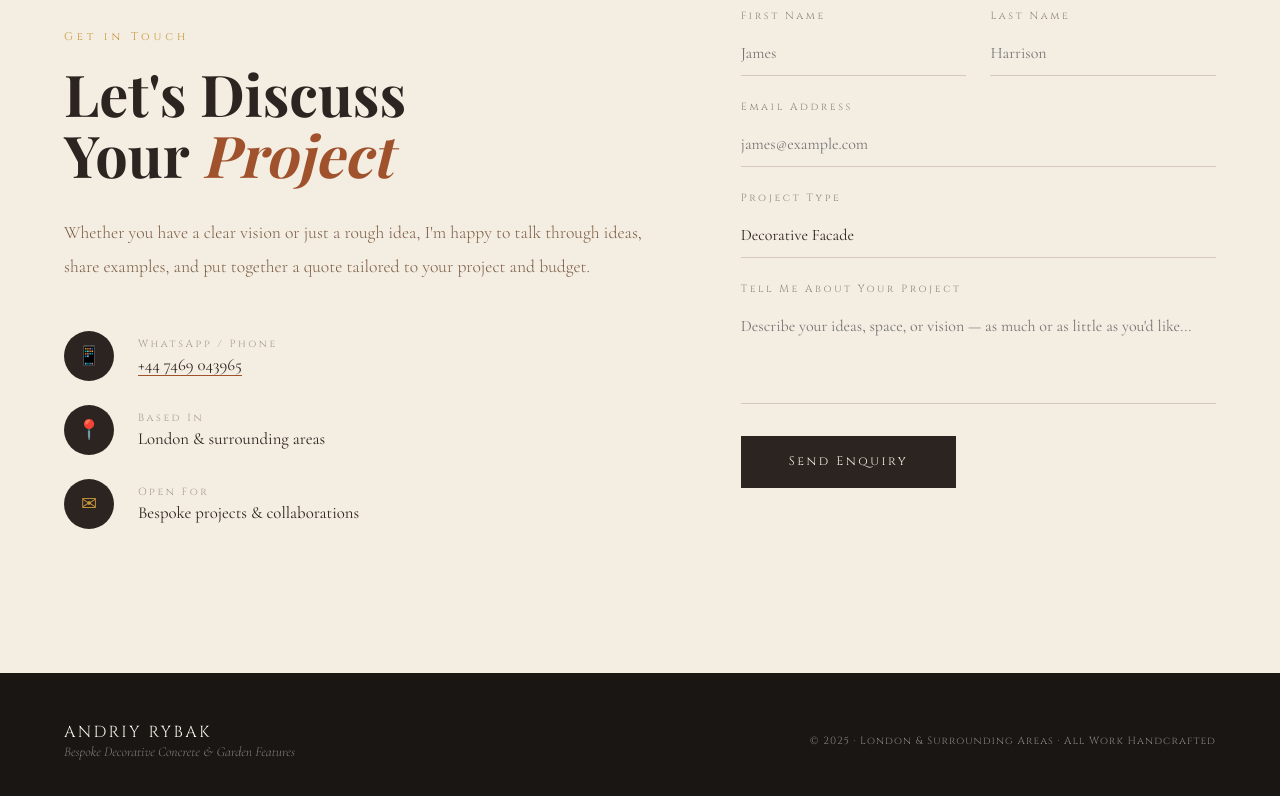
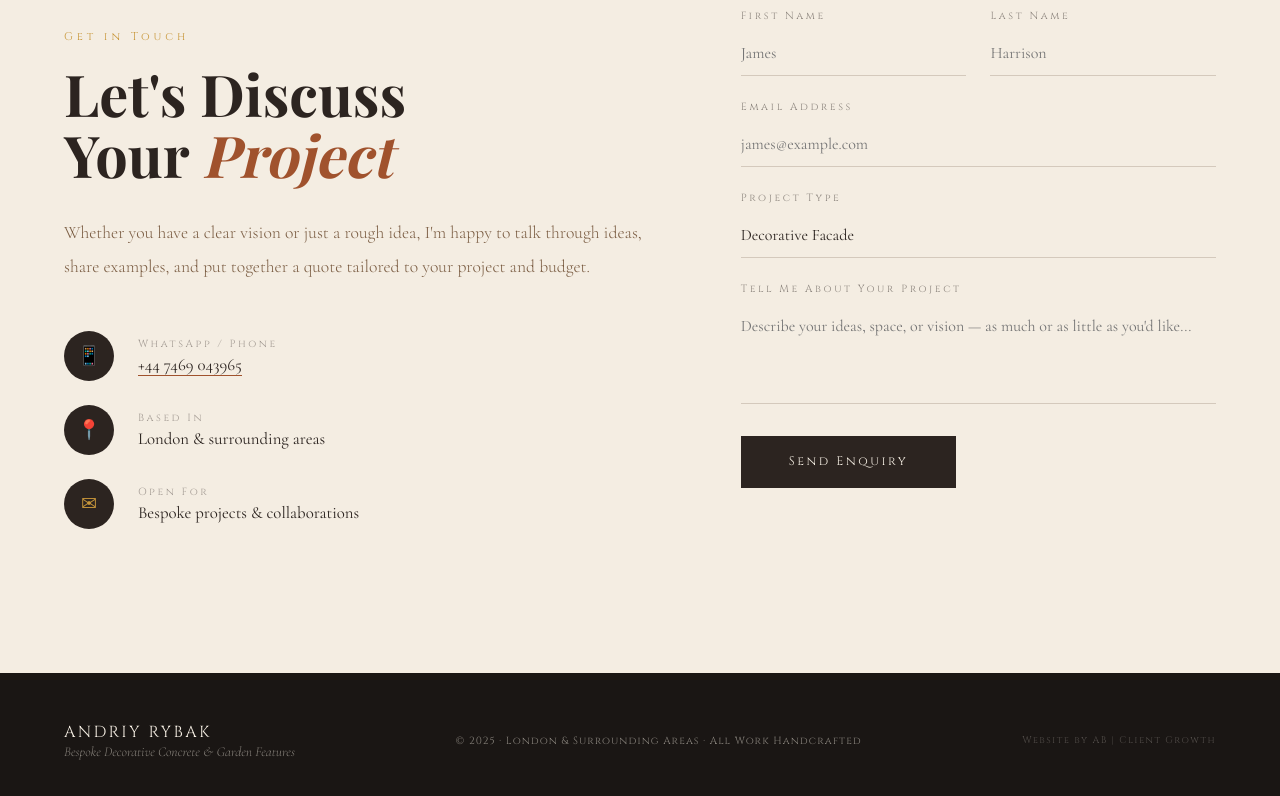
Before and after one commit to arthurb946/landscaper-web, a plain HTML site: page index.html in a window 1280 px wide. Shown: the part 5783-6579 px from the top of the page. Drawn offline with nearby package versions, Linux system fonts and the light colour scheme; a web font is replaced by a local one.

Commit message:
Update index.html

```diff
--- a/index.html
+++ b/index.html
@@ -1017,6 +1017,7 @@
     <div class="footer-tagline">Bespoke Decorative Concrete & Garden Features</div>
   </div>
   <div class="footer-copy">© 2025 · London & Surrounding Areas · All Work Handcrafted</div>
+  <div style="font-family:'Cinzel',serif;font-size:0.6rem;letter-spacing:0.15em;color:rgba(244,237,226,0.25);">Website by AB | Client Growth</div>
 </footer>
 
 <script>
```
